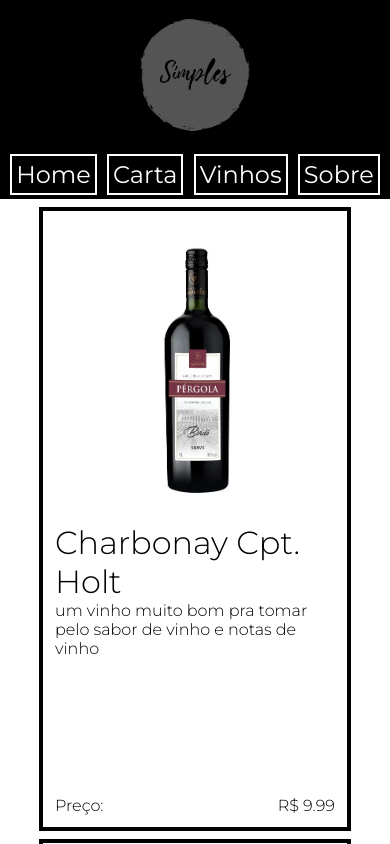
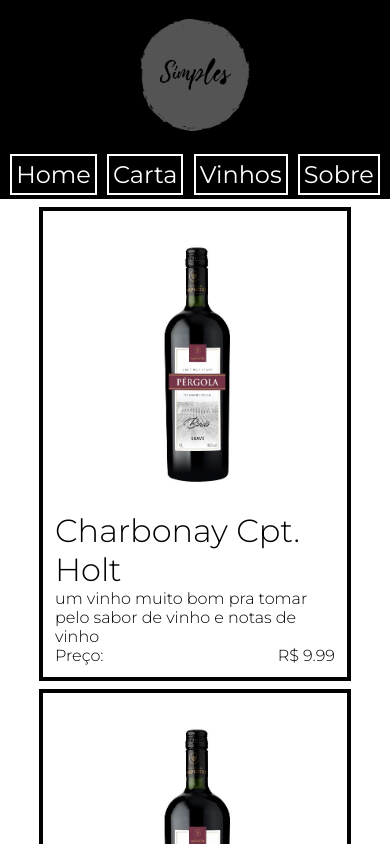
Before and after one commit to Lukasmolin/simples-vinhos-web, a React (Create React App) app: page / in a window 390 px wide. Shown: the top 844 px of the page. Built offline with nearby package versions, Linux system fonts and the light colour scheme.

Commit message:
Small fixes

```diff
--- a/src/components/Header.css
+++ b/src/components/Header.css
@@ -37,6 +37,7 @@
     text-decoration: none;
     font-weight: 400;
     color: white;
+    font-size: 1.25em;
     white-space: nowrap;
     height: fit-content;
     padding: 4px;
@@ -56,12 +57,6 @@
 
 .header-comp .navWrapper nav a + a {
     margin-left: 4px;
-}
-
-@media (max-width: 960px) {
-    .header-comp .navWrapper nav a {
-        font-size: 1.25em;
-    }
 }
 
 @media (max-width: 600px) {
--- a/src/components/WineCard.css
+++ b/src/components/WineCard.css
@@ -44,7 +44,7 @@
     overflow: hidden;
 }
 
-.wineCard-comp .textInfo .textFooter {
+.wineCard-comp > .textInfo > .textFooter {
     width: 100%;
     display: flex;
     justify-content: space-between;
@@ -53,12 +53,11 @@
 @media (max-width: 600px) {
     .wineCard-comp .textInfo {
         width: 100%;
-        height: 50%;
     }
 
     .wineCard-comp .imgHolder {
         width: 100%;
-        height: 50%;
+        height: auto;
     }
 
     .wineCard-comp {
@@ -66,6 +65,6 @@
         max-width: 500px;
         max-height: 1000px;
         width: 80vw;
-        height: 160vw;
+        height: fit-content;
     }
 }
--- a/src/pages/HomePage.tsx
+++ b/src/pages/HomePage.tsx
@@ -6,8 +6,6 @@ import WineCardCarousel from '../components/WineCardCarousel';
 const service = new Service();
 
 const HomePage: React.FC = () => {
-    const content = "O vinho verdadeiramente santificado d'Ele. O vinho verdadeiramente santificado d'Ele. O vinho verdadeiramente santificado d'Ele.O vinho verdadeiramente santificado d'Ele. O vinho verdadeiramente santificado d'Ele.O vinho verdadeiramente santificado d'Ele. O vinho verdadeiramente santificado d'Ele.O vinho verdadeiramente santificado d'Ele. O vinho verdadeiramente santificado d'Ele.";
-    const title="Vinho Santo Gole";
     const wine = service.wines;
     const wineList = wine.map(w => {
         return {
```
